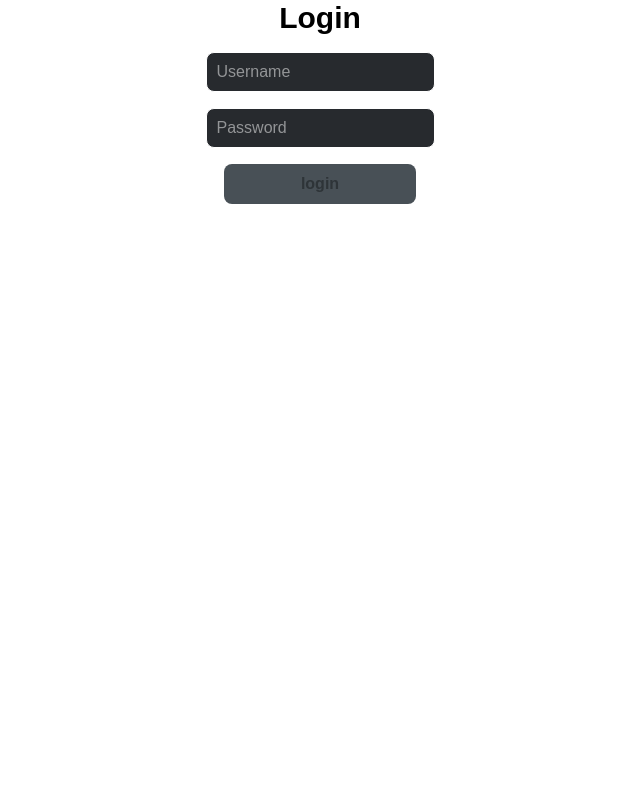
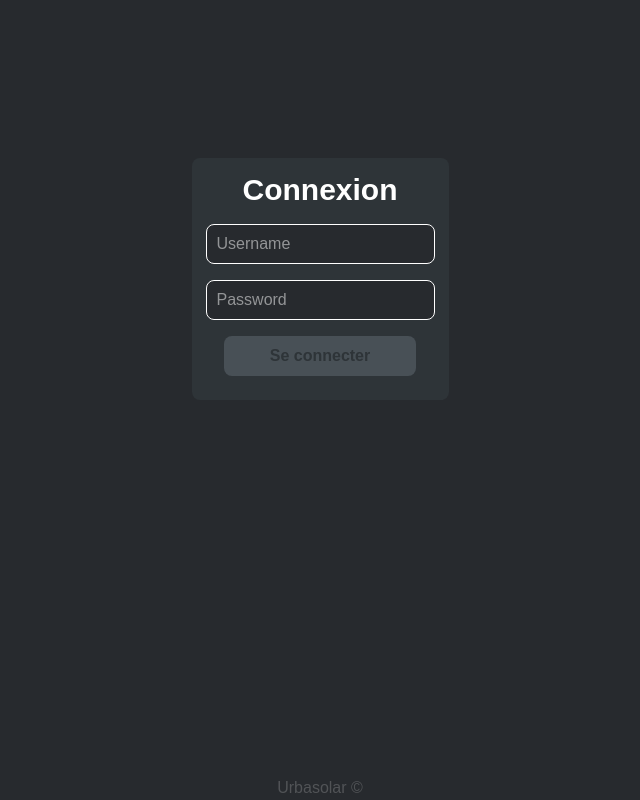
Before and after one commit to urbasolar/entretien-front, a React (Vite) app: page /login in a window 1280 px wide. Shown: the whole page, without its empty margins (320-960 px from the left). Built offline with nearby package versions, Linux system fonts and the light colour scheme.

Commit message:
Update login page UI and localization

```diff
--- a/src/modules/inputsLogin/inputsLogin.tsx
+++ b/src/modules/inputsLogin/inputsLogin.tsx
@@ -16,7 +16,7 @@ export const InputsLogin = (props: {
   const { setData, data } = props;
   return (
     <div className='flex flex-col items-center justify-center h-full'>
-      <h1 className='text-3xl font-semibold'>Login</h1>
+      <h1 className='text-3xl font-semibold text-white'>Connexion</h1>
       <div className='flex flex-col space-y-4 mt-4'>
         <Input
           type='text'
--- a/src/pages/login/login.tsx
+++ b/src/pages/login/login.tsx
@@ -1,4 +1,5 @@
 import { Button } from '@/components/button/button';
+import { Card } from '@/components/card/card';
 import { useLogin } from '@/data/loginData';
 import { InputsLogin } from '@/modules/inputsLogin/inputsLogin';
 import { saveDataLocalStorage } from '@/utils/localStorage';
@@ -17,7 +18,11 @@ export const LoginPage = () => {
   const [loginSucceed, setLoginSucceed] = useState(false);
 
   const handleLogin = () => {
-    if (JSON.stringify(login) === JSON.stringify(useLogin)) {
+    console.log(login);
+    if (
+      JSON.stringify(login.email) === JSON.stringify(useLogin.email) &&
+      JSON.stringify(login.password) === JSON.stringify(useLogin.password)
+    ) {
       setLoginSucceed(true);
       saveDataLocalStorage('user', login);
       if (loginFailed) {
@@ -31,23 +36,36 @@ export const LoginPage = () => {
     }
   };
   return (
-    <>
+    <div className='w-full h-screen bg-neutral-dark-black items-center justify-between flex flex-col'>
+      <div className='h-1/2 content-end'>
+        <Card className='bg-neutral-dark-gray flex justify-evenly flex-col p-8'>
+          <div>
             <InputsLogin setData={setLogin} data={login} />
-      <div className='mt-4 flex justify-center flex-col items-center'>
+          </div>
+          <div className='mt-4 flex justify-center flex-col items-center gap-m'>
             <Button
               disabled={!login.email || !login.password}
               onClick={handleLogin}
-          text='login'
+              text='Se connecter'
               size='md'
             />
-        {loginFailed && <p className='text-red-500'>Login failed</p>}
+            <div>
+              <p className='text-red-500'>
+                {loginFailed ? 'Échec de connexion' : ' '}
+              </p>
               {loginSucceed && (
                 <div className='flex flex-col justify-center mt-m gap-m'>
-            <p className='text-green-500'>Login succeed</p>
+                  <p className='text-green-500'>Connexion réussie</p>
                   <FontAwesomeIcon icon={faSpinner} spin />
                 </div>
               )}
             </div>
-    </>
+          </div>
+        </Card>
+      </div>
+      <div className=''>
+        <p className='text-gray-50/20'>Urbasolar ©</p>
+      </div>
+    </div>
   );
 };
```
Lines whose indentation alone changed are shown as unchanged.
